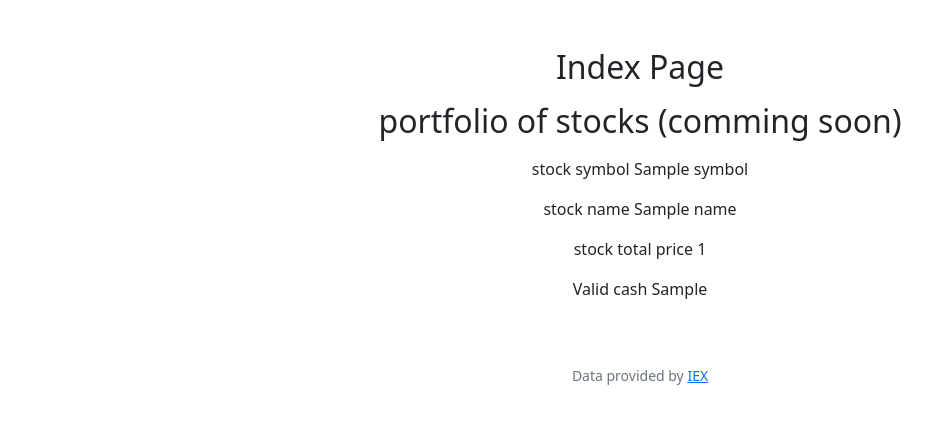
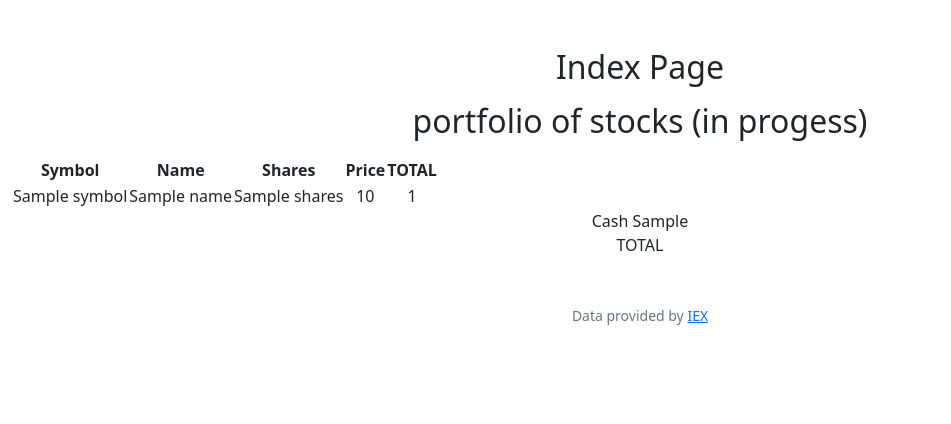
Before and after one commit to phornphatch/CS50-Havard, a Flask app: template finance/templates/index.html in a window 1280 px wide. Shown: the part 76-500 px from the top of the page, without its empty margins (0-951 px from the left). Run offline with Flask 3, Linux system fonts and the light colour scheme; the template is opened without the code that fills it: most values are stand-ins (such as "Sample title", 1, 10 or a date in 2020); some libraries are stand-ins or nearby versions.

Commit message:
Sun, Aug 27, 2023, 9:13 PM +03:00

```diff
--- a/finance/app.py
+++ b/finance/app.py
@@ -59,11 +59,13 @@ def buy():
         name = result["name"]
         current_price = result["price"]
         total_price = 10
+        total_cash = 10000
         current_user_id = session["user_id"]
         valid_cash = db.execute("SELECT cash FROM users WHERE id = ?", current_user_id)
 
         if result:
-            return render_template("index.html", symbol = symbol, name = name, valid_cash = valid_cash, total_price = current_price )
+            return render_template("index.html", symbol = symbol, name = name, shares = shares,
+                                   current_price = current_price, total_price = total_price, valid_cash = valid_cash, total_cash = total_cash )
         else:
             return apology("invalid symbol", 400)
 
--- a/finance/templates/index.html
+++ b/finance/templates/index.html
@@ -6,9 +6,27 @@
 
 {% block main %}
     <h2 class="mb-3">Index Page</h2>
-    <h2 class="mb-3">portfolio of stocks (comming soon)</h2>
-    <p>stock symbol {{symbol}}</p>
-    <p>stock name {{name}}</p>
-    <p>stock total price {{total_price}}</p>
-    <p>Valid cash {{valid_cash}}</p>
+    <h2 class="mb-3">portfolio of stocks (in progess)</h2>
+    <table>
+        <thead>
+            <tr>
+                <th>Symbol</th>
+                <th>Name</th>
+                <th>Shares</th>
+                <th>Price</th>
+                <th>TOTAL</th>
+            </tr>
+        </thead>
+        <tbody>
+            <tr>
+                <td>{{ symbol }}</td>
+                <td>{{ name }}</td>
+                <td>{{ shares }}</td>
+                <td>{{ current_price }}</td>
+                <td>{{ total_price }}</td>
+            </tr>
+        </tbody>
+    </table>
+    <div>Cash {{valid_cash}}</div>
+    <div>TOTAL </div>
 {% endblock %}
```
